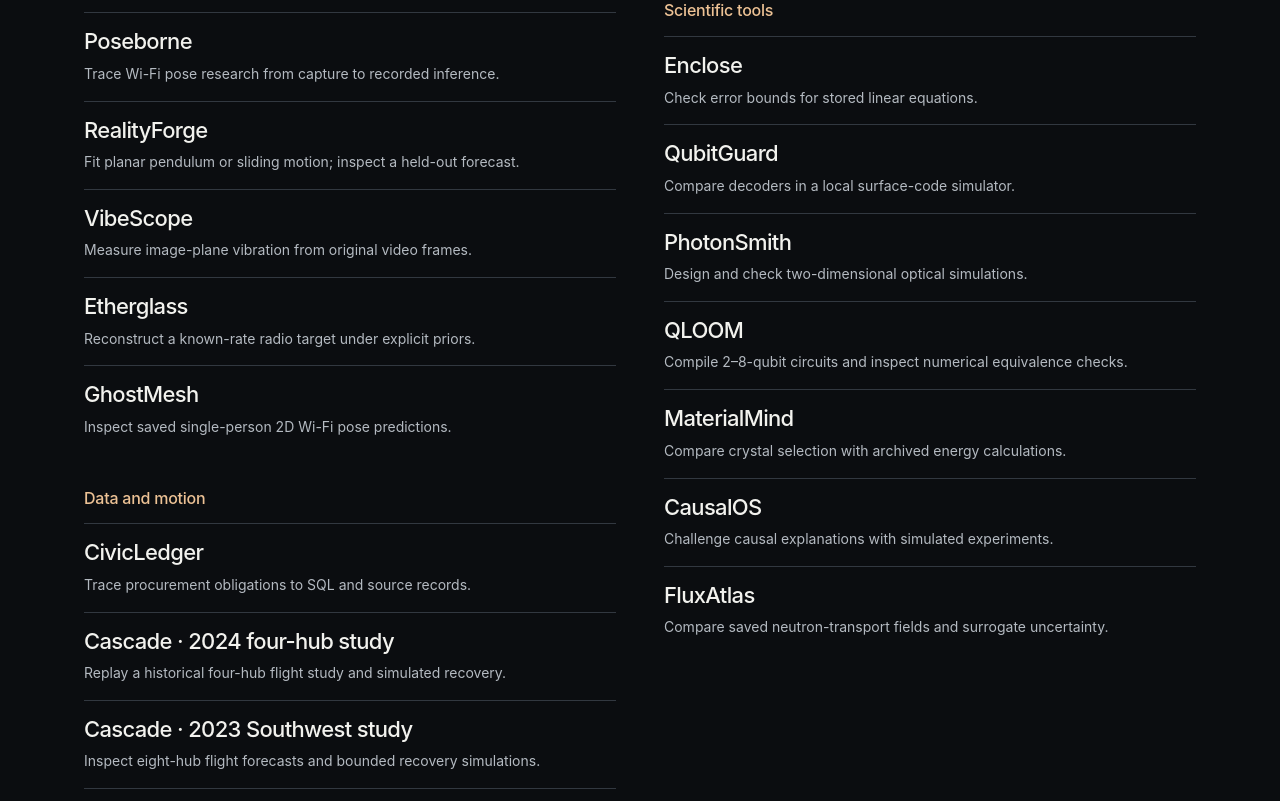
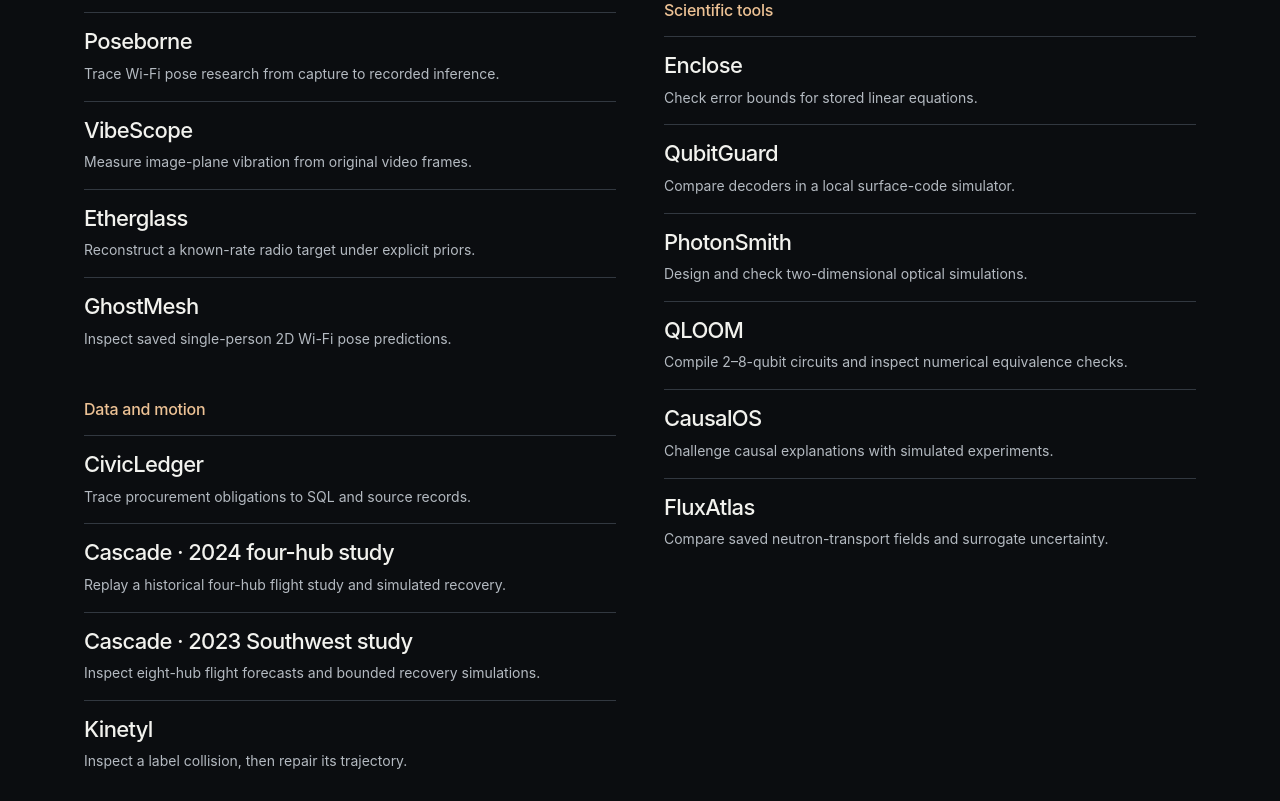
Before and after one commit to nazeeh111/nazeeh111.github.io, a plain HTML site: page index.html in a window 1280 px wide. Shown: the part 2023-2824 px from the top of the page. Drawn offline with Linux system fonts and the light colour scheme.

Commit message:
Remove links to retired repositories

```diff
--- a/index.html
+++ b/index.html
@@ -184,14 +184,7 @@
 </span>
 </a>
 </li>
-          <li>
-<a class="project" href="https://github.com/nazeeh111/RealityForge#run-locally">
-<span>
-<span class="project-name">RealityForge</span>
-<span class="project-detail">Fit planar pendulum or sliding motion; inspect a held-out forecast.</span>
-</span>
-</a>
-</li>
+
           <li>
 <a class="project" href="https://github.com/nazeeh111/VibeScope#start-locally">
 <span>
@@ -361,14 +354,7 @@
 </span>
 </a>
 </li>
-          <li>
-<a class="project" href="https://github.com/nazeeh111/MaterialMind#run-the-laboratory">
-<span>
-<span class="project-name">MaterialMind</span>
-<span class="project-detail">Compare crystal selection with archived energy calculations.</span>
-</span>
-</a>
-</li>
+
           <li>
 <a class="project" href="https://nazeeh111.github.io/CausalOS/demo/">
 <span>
```
